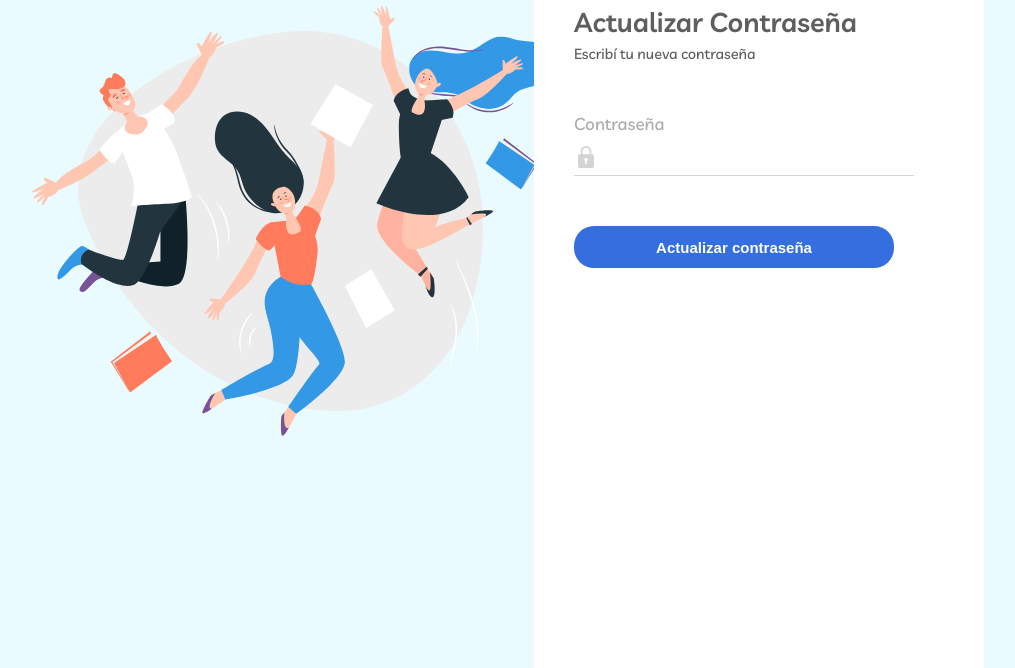
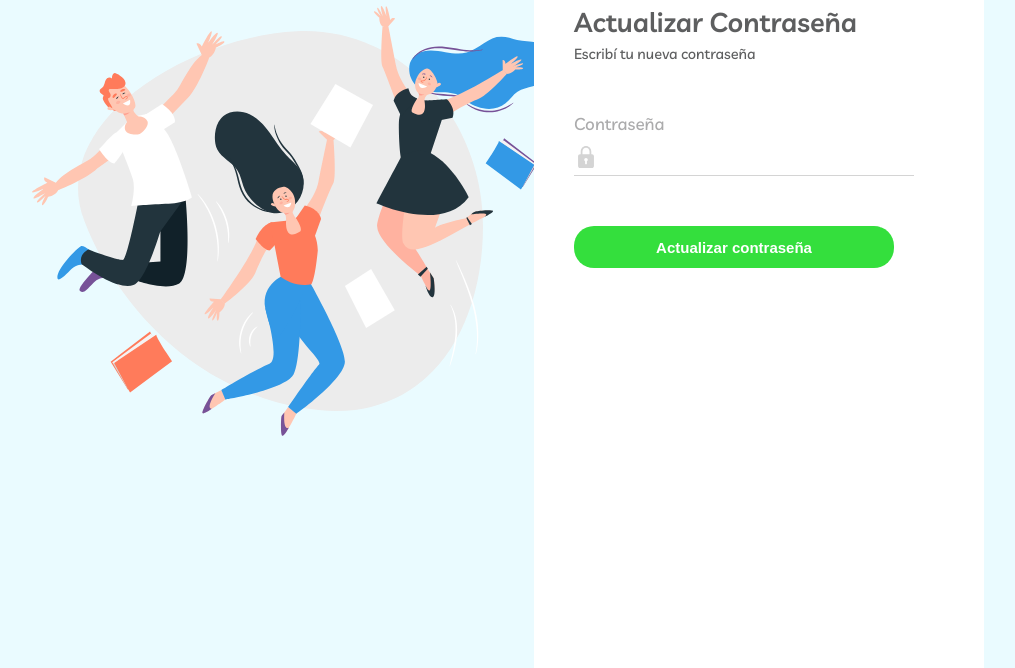
Before and after one commit to nicolasksq/porloschicos, a React app: page /test in a window 1280 px wide. Shown: the part 132-800 px from the top of the page, without its empty margins (137-1152 px from the left). Built offline with nearby package versions, Linux system fonts and the light colour scheme.

Commit message:
cambio color botones, prueba

```diff
--- a/src/components/Button/index.module.scss
+++ b/src/components/Button/index.module.scss
@@ -31,7 +31,7 @@
 .primary {
   @extend .button;
   color: #fff;
-  background-color: #346EDF;
+  background-color: #34df3d;
 
   &:hover {
     background-color: #183e88;
```
